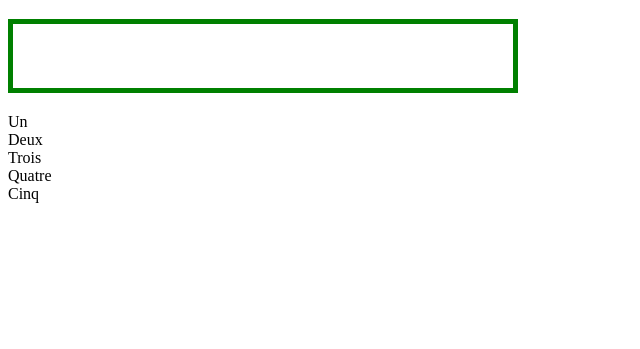
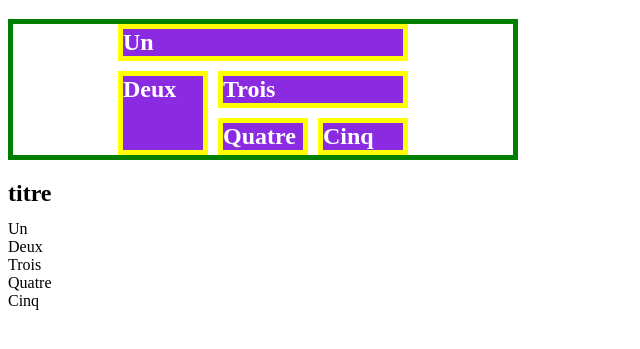
Before and after one commit to nldsck/pratique-git, a plain HTML site: page index.html in a window 1280 px wide. Shown: the part 61-410 px from the top of the page, without its empty margins (0-640 px from the left). Drawn offline with Linux system fonts and the light colour scheme.

Commit message:
css style1 link

```diff
--- a/assets/css/style.css
+++ b/assets/css/style.css
@@ -10,3 +10,46 @@
     grid-row-gap:10px;
     grid-column-gap:10px;
 }
+
+h2{
+    height: 20px;
+}
+
+
+
+  .box1 {
+    grid-column: 1/ span 3;
+    background-color: blueviolet;
+
+    border: 5px solid yellow;
+
+  }
+
+  .box2 {
+    grid-column-start: 1;
+
+    grid-row: 2/ span 2;
+    background-color: blueviolet;
+
+    border:5px solid yellow;
+
+  }
+ .box3 {
+   grid-column: 2/ span 2;
+
+   grid-row-start: 2;
+   background-color: blueviolet;
+
+    border:5px solid yellow;
+  }
+
+  .box4 {
+    background-color: blueviolet;
+    border:5px solid yellow;
+  }
+
+  .box5 {
+    background-color: blueviolet;
+    border:5px solid yellow;
+
+  }
--- a/index.html
+++ b/index.html
@@ -5,6 +5,7 @@
     <meta name="viewport" content="width=device-width, initial-scale=1.0">
     <title>Document</title>
     <link rel="stylesheet" href="./assets/css/style.css">
+    <link rel="stylesheet" href="assets/css/style1.css">
 </head>
 <body>
     <h1>Titre</h1>
@@ -17,7 +18,7 @@
 
       </div>
       <div>
-        <h2></h2>
+        <h2> titre</h2>
     </div>
 
     <div class="Modele">
```
Also changed, not shown: assets/css/style1.css (added).
